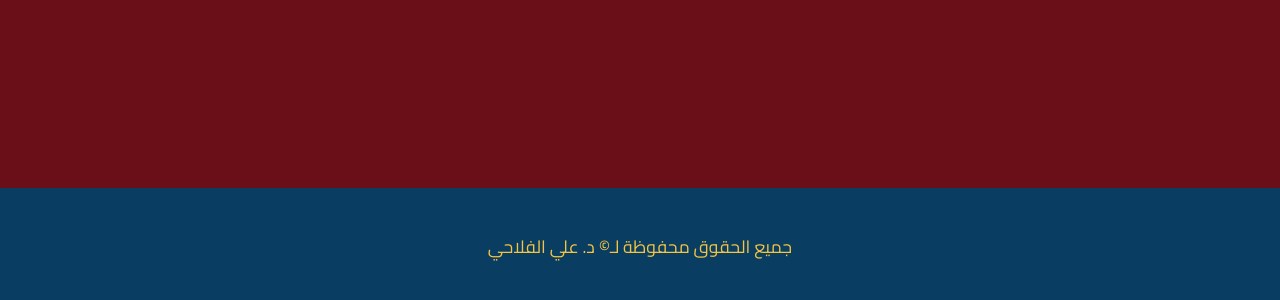
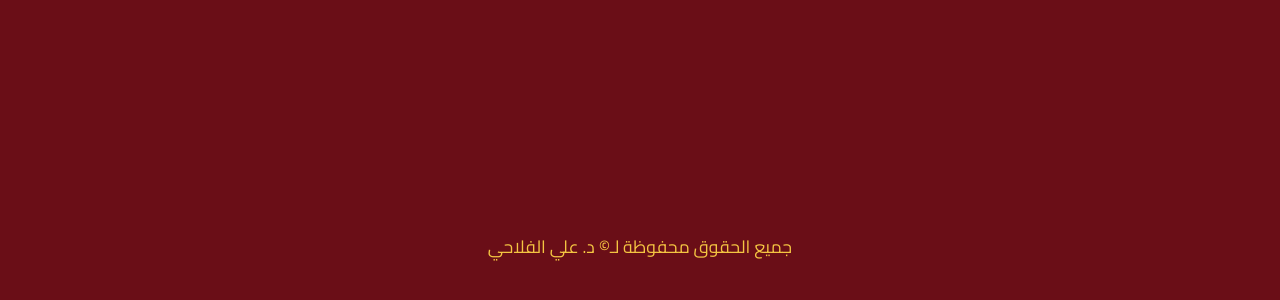
Before and after one commit to dokteeth/Try, a plain HTML site: page index.html in a window 1280 px wide. Shown: the part 2405-2705 px from the top of the page. Drawn offline with Linux system fonts and the light colour scheme.

Commit message:
Update index.html

```diff
--- a/index.html
+++ b/index.html
@@ -15,6 +15,15 @@
       margin: 0;
       padding: 0;
     }
+    body,
+header,
+footer,
+.section,
+.hero,
+#main,
+.bottom-section {
+  background-color: #6A0E17 !important;
+}
     .hero {
       background-color: #0A3D62;
       color: white;
```
